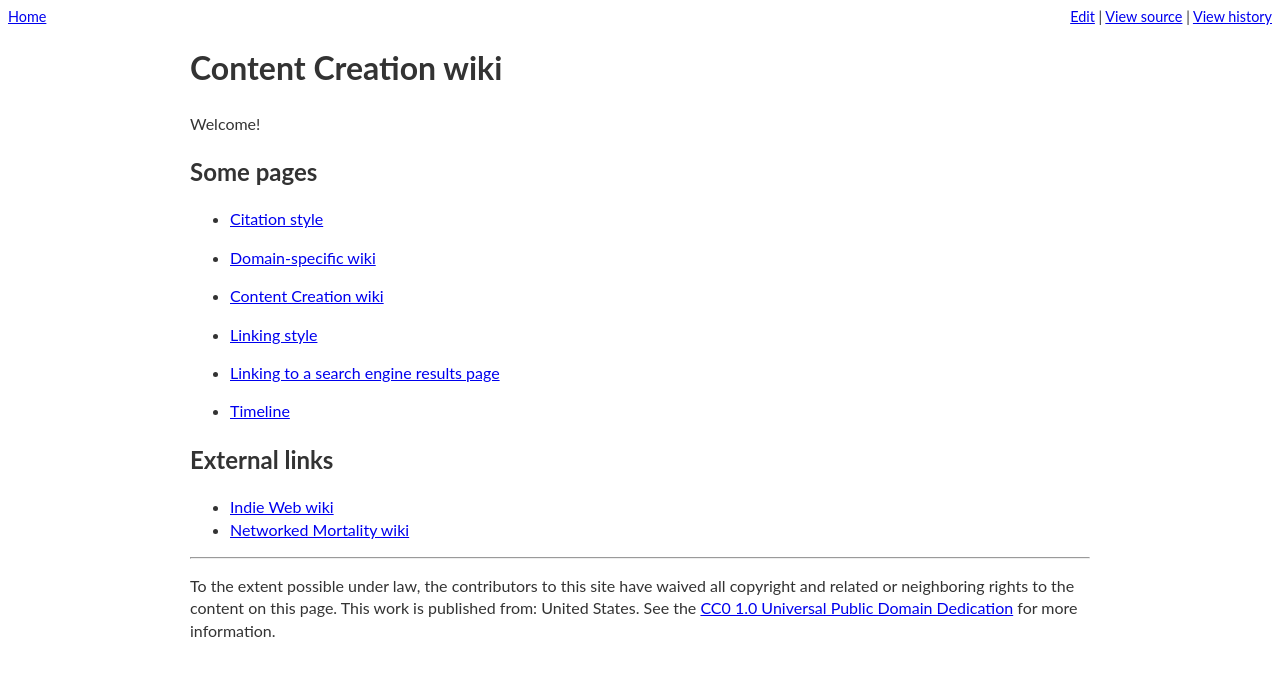
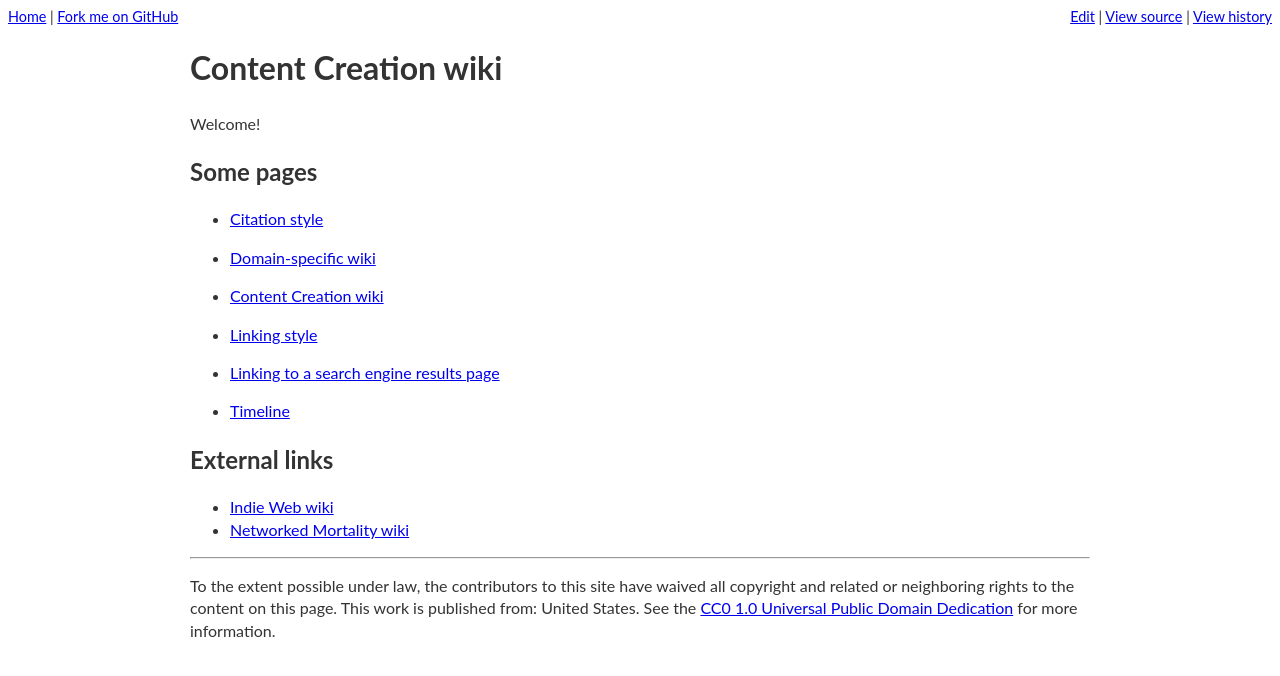
Before and after one commit to riceissa/contentcreation, a Jekyll site: the page built from index.md, in a window 1280 px wide. Shown: the top 676 px of the page. Built offline with Jekyll 4.4.1, drawn with Linux system fonts in a browser that asks for light colours; comment, search, counter and statistics services are not loaded.

Commit message:
Add fork me link

```diff
--- a/_layouts/default.html
+++ b/_layouts/default.html
@@ -80,6 +80,7 @@
     <nav id="site_navigation">
       <div style="float:left;">
         <a href="http://contentcreation.issarice.com/">Home</a>
+        | <a href="https://github.com/riceissa/contentcreation">Fork me on GitHub</a>
       </div>
       <div style="float:right;">
         <a href="https://github.com/riceissa/contentcreation/edit/master/{{ page.path }}">Edit</a>
```
